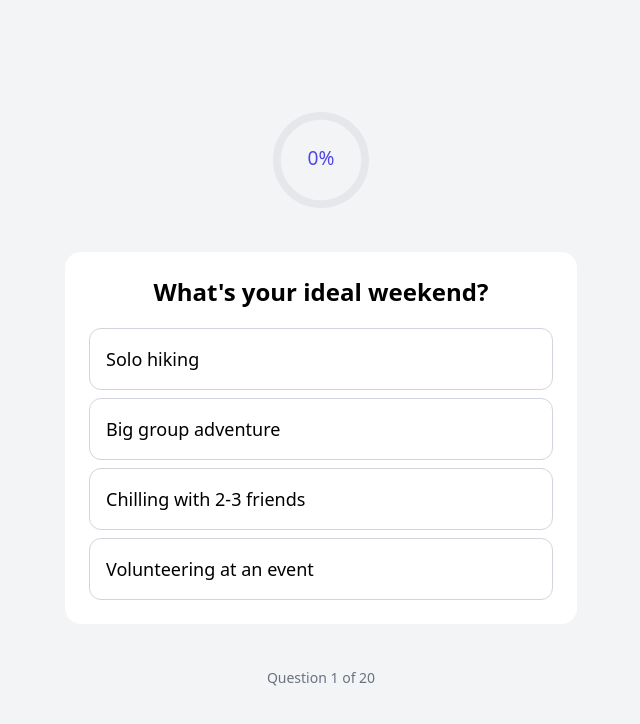
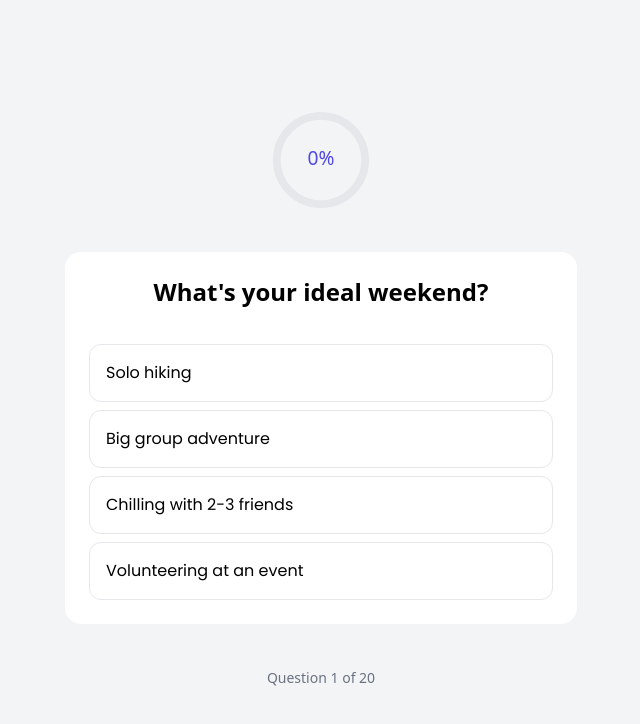
Before and after one commit to AnjumSunkesula/personality-test, a React (Vite) app: page /questions in a window 1280 px wide. Shown: the top 724 px of the page, without its empty margins (319-959 px from the left). Built offline with nearby package versions, Linux system fonts and the light colour scheme.

Commit message:
added Poppins style to option buttons

```diff
--- a/src/components/QuestionPage.jsx
+++ b/src/components/QuestionPage.jsx
@@ -45,14 +45,15 @@ function QuestionPage() {
             })}
           />
         </div>
-        <div className='bg-white rounded-2xl p-6 space-y-5 w-80 sm:w-md md:w-lg '>
+        <div className='bg-white rounded-2xl p-6 space-y-5 w-80 sm:w-md md:w-lg flex flex-col gap-4'>
           <div className='text-center font-semibold md:text-2xl'>{currentQuestion.question}</div>
           <div className='space-y-2'>
             {currentQuestion.options.map((option, idx) => (
             <button
               key={idx}
               onClick={() => handleOptionClick(option)}
-              className="text-left flex flex-col md:text-lg border border-gray-300 rounded-xl w-full py-4 ps-4 cursor-pointer hover:bg-indigo-500 hover:text-white hover:transition-all hover:ease-in-out hover:duration-500 hover:-translate-y-1 delay-0"
+              className="text-left flex flex-col border border-gray-200 rounded-xl w-full py-4 ps-4 cursor-pointer hover:bg-indigo-500 hover:text-white hover:transition-all hover:ease-in-out hover:duration-500 hover:-translate-y-1 delay-0"
+              style={{ fontFamily: 'Poppins, sans-serif' }}
             >
               {option.text}
             </button>
```
